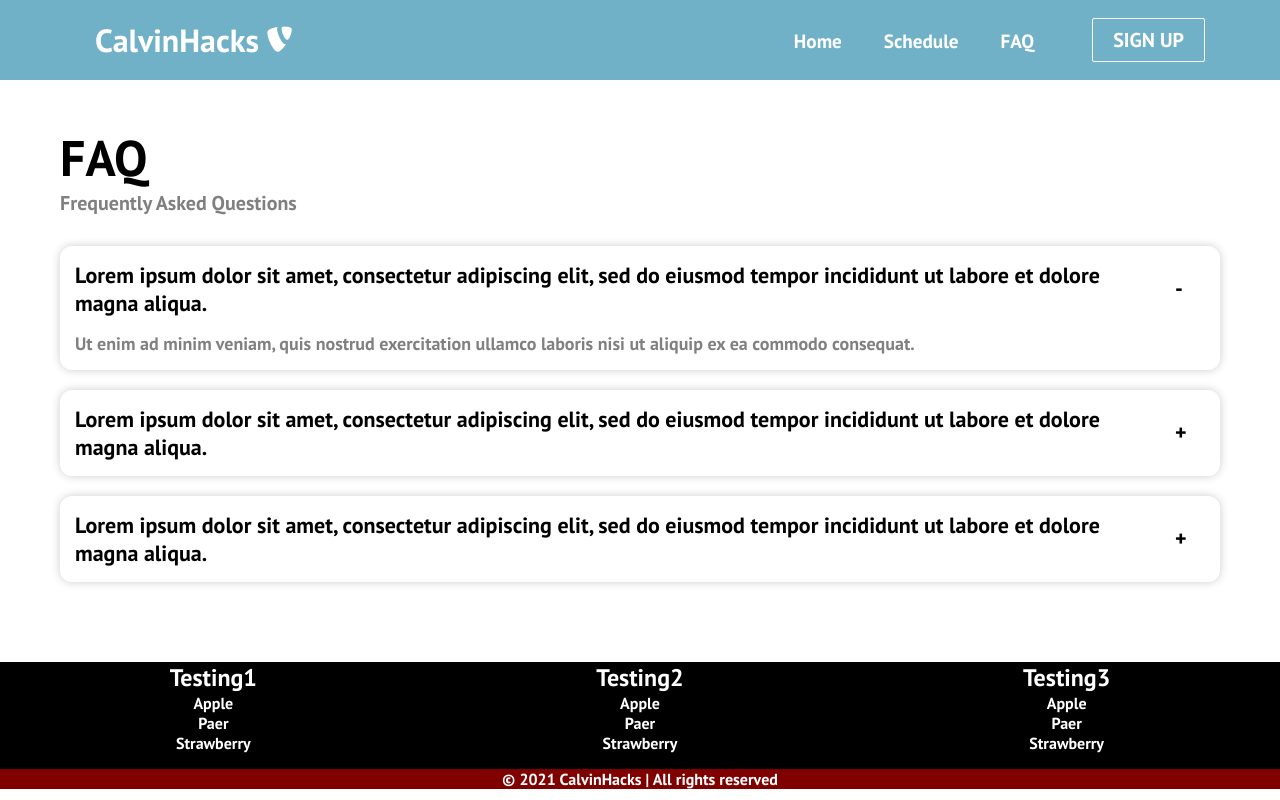
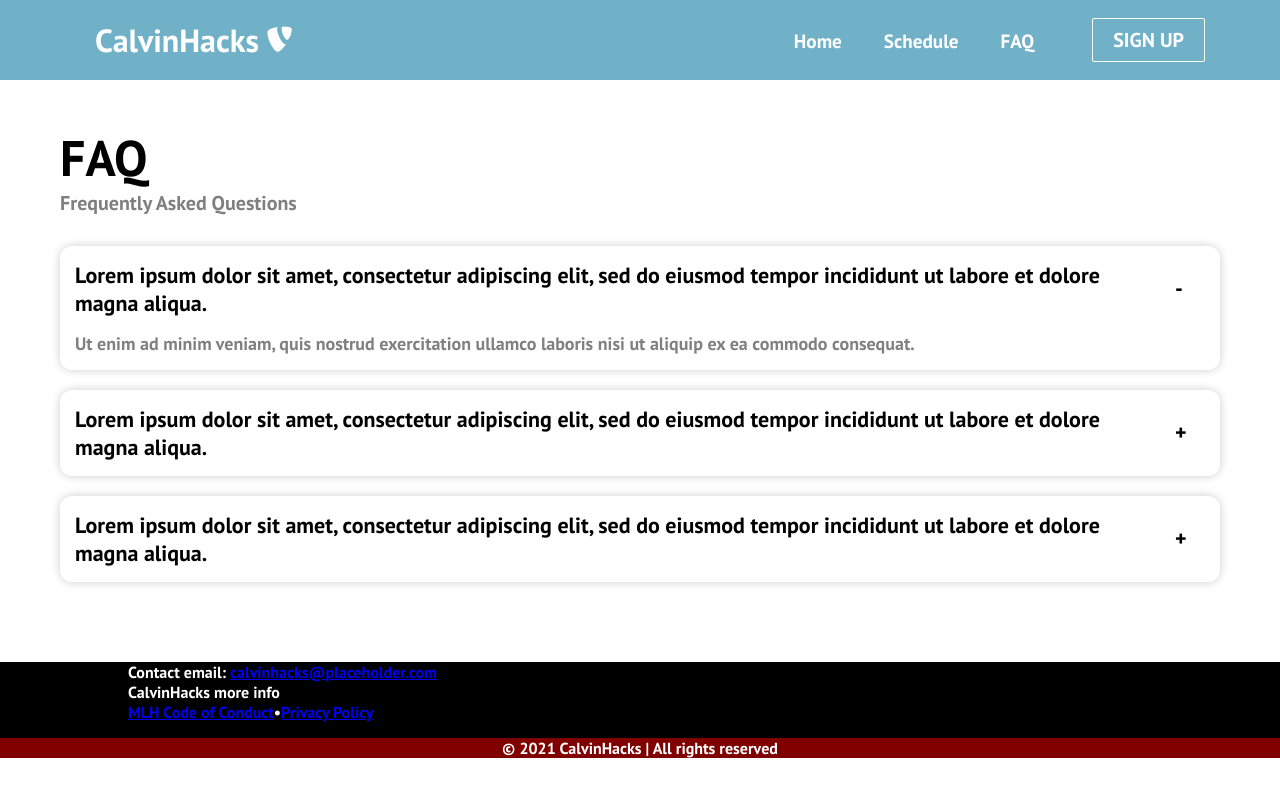
Before and after one commit to CalvinHacks/calvinhacks-2021, a React (Create React App) app: page /faq in a window 1280 px wide. Built offline with nearby package versions, Linux system fonts and the light colour scheme.

Commit message:
MLH code of conduct

```diff
--- a/src/components/footer.css
+++ b/src/components/footer.css
@@ -6,11 +6,9 @@
 }
 
 .row{
-    display: grid;
-    grid-template-columns: repeat(3, auto);
-    text-align: center;
     color: white;
     font-family:sans-serif;
+    margin-left: 10vw;
 }
 
 .rights {
--- a/src/components/footer.jsx
+++ b/src/components/footer.jsx
@@ -7,33 +7,11 @@ function Footer () {
     <div className="main-footer">
       <div className="containter">
         <div className="row">
-          {/* Column1 */}
-          <div className="col">
-            <h2>Testing1</h2>
-            <ul className="lists">
-              <li>Apple</li>
-              <li>Paer</li>
-              <li>Strawberry</li>
-            </ul>
-          </div>
-          {/* Column2 */}
-          <div className="col">
-            <h2>Testing2</h2>
-            <ul className="lists">
-              <li>Apple</li>
-              <li>Paer</li>
-              <li>Strawberry</li>
-            </ul>
-          </div>
-          {/* Column3 */}
-          <div className="col">
-            <h2>Testing3</h2>
-            <ul className="lists">
-              <li>Apple</li>
-              <li>Paer</li>
-              <li>Strawberry</li>
-            </ul>
-          </div>
+          <ul>
+            <li>Contact email: <a href="https://www.google.com">calvinhacks@placeholder.com</a></li>
+            <li>CalvinHacks more info</li>
+            <li><a href="https://static.mlh.io/docs/mlh-code-of-conduct.pdf">MLH Code of Conduct</a>•<a href="https://static.mlh.io/docs/mlh-code-of-conduct.pdf">Privacy Policy</a></li>
+          </ul>
         </div>
         <div class="rights">
             <p>© 2021 CalvinHacks | All rights reserved</p>
```
Also changed, not shown: 1 other file (tests, documents, lock files or other folders).
